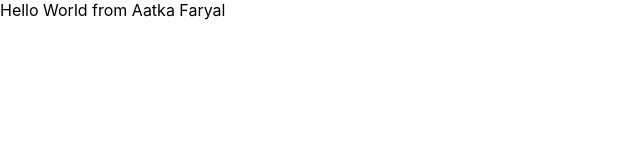
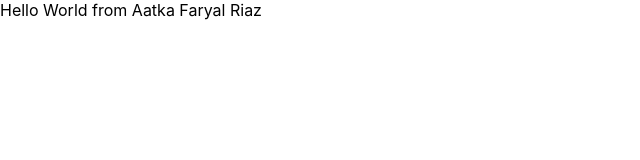
Before and after one commit to aatkafaryal/my-app-1st, a React (Create React App) app: page / in a window 1280 px wide. Shown: the top 160 px of the page, without its empty margins (0-640 px from the left). Built offline with nearby package versions, Linux system fonts and the light colour scheme.

Commit message:
from faryal to Aatka Faryal riaz

```diff
--- a/src/App.js
+++ b/src/App.js
@@ -4,7 +4,7 @@ import './App.css';
 function App() {
   return (
     <div>
-         Hello World from Aatka Faryal
+         Hello World from Aatka Faryal Riaz
     </div>
   );
 }
```
